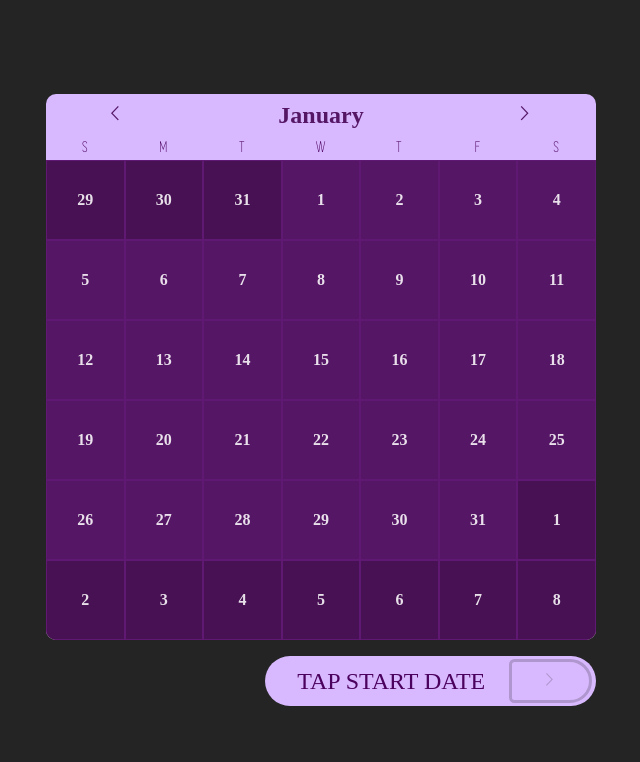
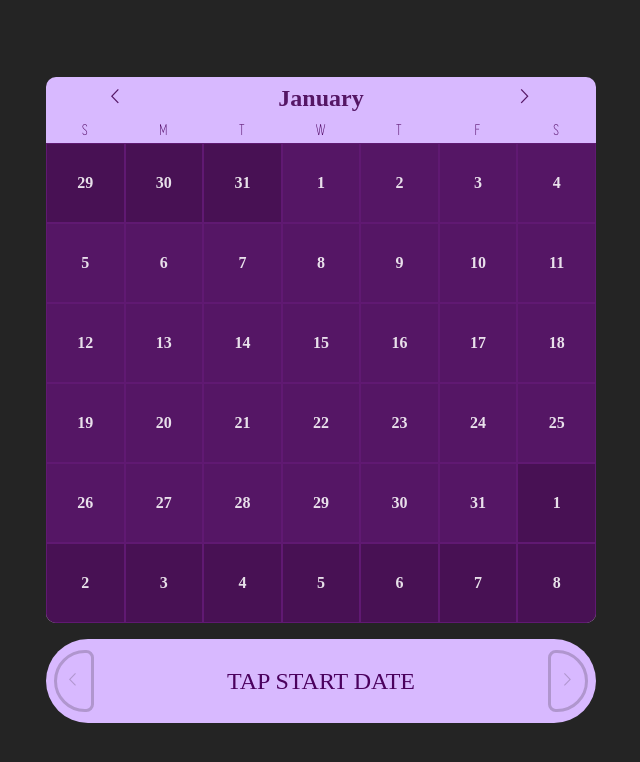
Before and after one commit to ttches/whendow.ui, a React (Vite) app: page /#/meeting/1 in a window 1280 px wide. Shown: the top 762 px of the page, without its empty margins (319-959 px from the left). Built offline with nearby package versions, Linux system fonts and the light colour scheme.

Commit message:
unified footer

```diff
--- a/src/Components/CreateMeeting.tsx
+++ b/src/Components/CreateMeeting.tsx
@@ -1,9 +1,8 @@
 import styled from "styled-components";
 import Calendar from "./Calendar/Calendar";
 import FloatingFooter from "./FloatingFooter";
-import { useState } from "react";
+import { useState, useEffect } from "react";
 import useCreateMeeting from "../api/mutations/useCreateMeeting";
-import { Form, FormInput } from "./Elements/FloatingInput";
 
 export const StepContainer = styled.div`
   margin-bottom: 16px;
@@ -25,6 +24,12 @@ const CreateMeeting = () => {
 
   const initialMonth = new Date().getMonth();
   const selectedDates = [startDate, endDate].filter(Boolean);
+
+  useEffect(() => {
+    if (step === CreateMeetingSteps.SelectDates && endDate) {
+      setStep(CreateMeetingSteps.CreateMeetingName);
+    }
+  }, [step, endDate]);
 
   const handleDateClick = (dateString: string) => {
     const date = new Date(dateString);
@@ -63,17 +68,33 @@ const CreateMeeting = () => {
       return "TAP END DATE";
     }
 
-    return "CREATE";
+    return "";
   };
 
   const handleMeetingNameChange = (
-    event: React.FormEvent<HTMLInputElement>
+    event: React.ChangeEvent<HTMLInputElement>
   ) => {
     setMeetingName(event.currentTarget.value);
   };
 
-  const handleUsernameChange = (event: React.FormEvent<HTMLInputElement>) => {
+  const handleUsernameChange = (event: React.ChangeEvent<HTMLInputElement>) => {
     setUsername(event.currentTarget.value);
+  };
+
+  const handleNext = () => () => {
+    const nextStep = getNextStep();
+
+    if (!nextStep) {
+      createMeeting.mutate({
+        name: meetingName,
+        owner: username,
+        startDate,
+        endDate,
+      });
+      return;
+    }
+
+    setStep(nextStep);
   };
 
   const getNextStep = () => {
@@ -87,21 +108,12 @@ const CreateMeeting = () => {
     }
   };
 
-  const handleSubmit = () => {
-    const nextStep = getNextStep();
-
-    if (!nextStep) {
-      createMeeting.mutate({
-        name: meetingName,
-        owner: username,
-        startDate,
-        endDate,
-      });
-
-      return;
+  const handleBack = () => {
+    if (step === CreateMeetingSteps.CreateUserName) {
+      return () => setStep(CreateMeetingSteps.CreateMeetingName);
     }
 
-    setStep(nextStep);
+    return undefined;
   };
 
   const isInRange = (dateString: string) => {
@@ -128,6 +140,26 @@ const CreateMeeting = () => {
     }
   };
 
+  const getInput = () => {
+    if (step === CreateMeetingSteps.CreateMeetingName) {
+      return {
+        value: meetingName,
+        onChange: handleMeetingNameChange,
+        placeholder: "Event Name",
+      };
+    }
+
+    if (step === CreateMeetingSteps.CreateUserName) {
+      return {
+        value: username,
+        onChange: handleUsernameChange,
+        placeholder: "Username",
+      };
+    }
+
+    return undefined;
+  };
+
   return (
     <div>
       <div style={{ display: "grid" }}>
@@ -138,31 +170,13 @@ const CreateMeeting = () => {
             onDateClick={handleDateClick}
             selectedDates={selectedDates}
           />
-          {step >= 1 && (
-            <Form>
-              <FormInput
-                type="text"
-                onChange={handleMeetingNameChange}
-                placeholder="Event Name"
-                value={meetingName}
-              />
-            </Form>
-          )}
-          {step >= 2 && (
-            <Form>
-              <FormInput
-                type="text"
-                onChange={handleUsernameChange}
-                placeholder="Username"
-                value={username}
-              />
-            </Form>
-          )}
         </StepContainer>
         <FloatingFooter
-          disabled={isButtonDisabled()}
-          onButtonClick={handleSubmit}
+          nextDisabled={isButtonDisabled()}
+          onNext={handleNext}
+          onBack={handleBack}
           text={getCtaVerbiage()}
+          input={getInput()}
         />
       </div>
     </div>
--- a/src/Components/FloatingFooter.tsx
+++ b/src/Components/FloatingFooter.tsx
@@ -1,4 +1,5 @@
 import styled from "styled-components";
+import { useEffect, useRef } from "react";
 
 const FooterContainer = styled.div`
   align-items: center;
@@ -6,28 +7,36 @@ const FooterContainer = styled.div`
   bottom: 0;
   left: 0;
   right: 0;
-  height: 50px;
+  height: 84px;
   background-color: #d8b9ff;
   border-radius: 80px;
   display: flex;
   justify-content: space-between;
   justify-self: flex-end;
+  width: 100%;
 `;
 
-const StyledButton = styled.button`
+const NavigationButton = styled.button`
   align-items: center;
   background-color: #aa2bd1;
   border: 3px solid #4b015e;
-  border-radius: 20px 80px 80px 20px;
   color: white;
   display: flex;
   font-family: "simplifica";
   justify-content: center;
-  height: 42px;
+  height: 62px;
   font-size: 32px;
   line-height: 14px;
-  width: 80px;
-  margin-right: 4px;
+  width: 40px;
+  padding: 0px;
+
+  &.left {
+    border-radius: 80px 20px 20px 80px;
+  }
+
+  &.right {
+    border-radius: 20px 80px 80px 20px;
+  }
 
   &:disabled {
     background-color: transparent;
@@ -41,33 +50,116 @@ const StyledButton = styled.button`
   }
 `;
 
+const ButtonContainer = styled.div`
+  display: flex;
+  align-items: center;
+  justify-content: center;
+  height: 100%;
+  width: 70px;
+`;
+
 const TextContainer = styled.div`
   align-items: center;
   color: #4b015e;
   display: flex;
-  margin-left: 32px;
-  padding-right: 24px;
   font-family: "copasetic";
   font-size: 24px;
+  flex-grow: 1;
+  justify-content: center;
+  padding: 0 16px;
+  width: 100%;
+`;
+
+const Input = styled.input`
+  background-color: white;
+  color: #4b015e;
+  border-radius: 9px;
+  border: 1px solid black;
+  box-shadow: none;
+  font-size: 28px;
+  padding: 12px;
+  width: 100%;
+  font-family: "copasetic";
+  height: 48px;
+
+  ::placeholder {
+    color: #b096ce;
+  }
+
+  &:focus {
+    outline: 12px solid #cb8adf;
+    border: 4px solid #aa2bd1;
+  }
 `;
 
 type FloatingFooterProps = {
-  disabled?: boolean;
-  onButtonClick?: () => void;
+  nextDisabled?: boolean;
+  onNext: () => (() => void) | undefined;
+  onBack: () => (() => void) | undefined;
   text?: string;
+  input?: {
+    value: string;
+    onChange: (event: React.ChangeEvent<HTMLInputElement>) => void;
+    placeholder: string;
+  };
 };
 
 const FloatingFooter = ({
-  disabled,
-  onButtonClick,
+  nextDisabled,
+  onNext,
+  onBack,
   text,
+  input,
 }: FloatingFooterProps) => {
+  const nextHandler = onNext();
+  const backHandler = onBack();
+  const inputRef = useRef<HTMLInputElement>(null);
+
+  useEffect(() => {
+    if (input && inputRef.current) {
+      inputRef.current.focus();
+    }
+  }, [input]);
+
+  const handleKeyDown = (event: React.KeyboardEvent<HTMLInputElement>) => {
+    if (event.key === "Enter" && nextHandler && !nextDisabled) {
+      nextHandler();
+    }
+  };
+
   return (
     <FooterContainer>
-      <TextContainer>{text}</TextContainer>
-      <StyledButton disabled={disabled} onClick={onButtonClick}>
-        {">"}
-      </StyledButton>
+      <ButtonContainer>
+        <NavigationButton
+          className="left"
+          onClick={backHandler}
+          disabled={!backHandler}
+        >
+          {"<"}
+        </NavigationButton>
+      </ButtonContainer>
+      <TextContainer>
+        {input ? (
+          <Input
+            ref={inputRef}
+            value={input.value}
+            onChange={input.onChange}
+            onKeyDown={handleKeyDown}
+            placeholder={input.placeholder}
+          />
+        ) : (
+          text
+        )}
+      </TextContainer>
+      <ButtonContainer>
+        <NavigationButton
+          className="right"
+          disabled={nextDisabled || !nextHandler}
+          onClick={nextHandler}
+        >
+          {">"}
+        </NavigationButton>
+      </ButtonContainer>
     </FooterContainer>
   );
 };
--- a/src/Components/SetAvailability.tsx
+++ b/src/Components/SetAvailability.tsx
@@ -2,8 +2,6 @@ import { ChangeEvent, useState } from "react";
 import Calendar from "./Calendar/Calendar";
 import { StepContainer } from "./CreateMeeting";
 import FloatingFooter from "./FloatingFooter";
-// import useSetAvailabilities from "../api/mutations/useSetAvailabilities";
-import { Form, FormInput } from "./Elements/FloatingInput";
 
 type SetAvailabilityProps = {
   onSubmit: (availability: string[]) => void;
@@ -13,8 +11,7 @@ type SetAvailabilityProps = {
 const SetAvailability = ({ onSubmit, startDate }: SetAvailabilityProps) => {
   const [availability, setAvailability] = useState<string[]>([]);
   const [userNameInput, setUserNameInput] = useState("");
-
-  // const setAvailabilities = useSetAvailabilities();
+  const [showUsernameInput, setShowUsernameInput] = useState(false);
 
   const handleDateClick = (dateString: string) => {
     const previouslyClicked = availability.includes(dateString);
@@ -29,15 +26,28 @@ const SetAvailability = ({ onSubmit, startDate }: SetAvailabilityProps) => {
   };
 
   const getCtaVerbiage = () => {
-    if (!availability.length) {
-      return "Tap available dates";
+    if (!showUsernameInput) {
+      return "TAP AVAILABLE DATES";
     }
 
-    return "Save";
+    return "";
   };
 
-  const handleSubmit = () => {
+  const handleNext = () => () => {
+    if (!showUsernameInput && availability.length > 0) {
+      setShowUsernameInput(true);
+      return;
+    }
+
     onSubmit(availability);
+  };
+
+  const handleBack = () => {
+    if (showUsernameInput) {
+      return () => setShowUsernameInput(false);
+    }
+
+    return undefined;
   };
 
   const handleUserNameChange = (e: ChangeEvent<HTMLInputElement>) => {
@@ -47,7 +57,24 @@ const SetAvailability = ({ onSubmit, startDate }: SetAvailabilityProps) => {
     setUserNameInput(sanitizedValue);
   };
 
-  const isButtonDisabled = () => !availability.length;
+  const isButtonDisabled = () => {
+    if (!showUsernameInput) {
+      return !availability.length;
+    }
+    return !userNameInput;
+  };
+
+  const getInput = () => {
+    if (showUsernameInput) {
+      return {
+        value: userNameInput,
+        onChange: handleUserNameChange,
+        placeholder: "Username",
+      };
+    }
+
+    return undefined;
+  };
 
   return (
     <div style={{ display: "grid" }}>
@@ -58,18 +85,12 @@ const SetAvailability = ({ onSubmit, startDate }: SetAvailabilityProps) => {
           selectedDates={availability}
         />
       </StepContainer>
-      <Form>
-        <FormInput
-          type="text"
-          onChange={handleUserNameChange}
-          placeholder="User Name"
-          value={userNameInput}
-        />
-      </Form>
       <FloatingFooter
-        disabled={isButtonDisabled()}
-        onButtonClick={handleSubmit}
+        nextDisabled={isButtonDisabled()}
+        onNext={handleNext}
+        onBack={handleBack}
         text={getCtaVerbiage()}
+        input={getInput()}
       />
     </div>
   );
```
Also changed, not shown: 1 other file (tests, documents, lock files or other folders).
